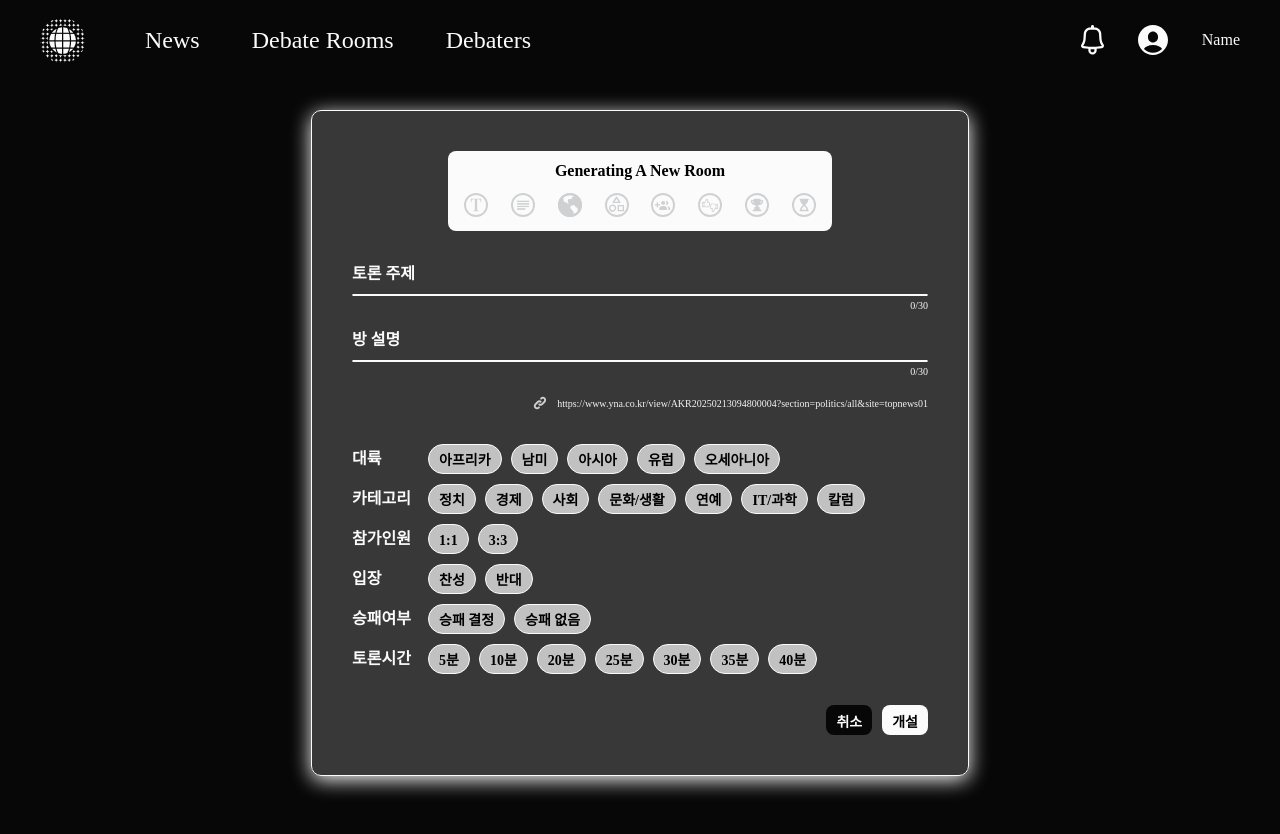
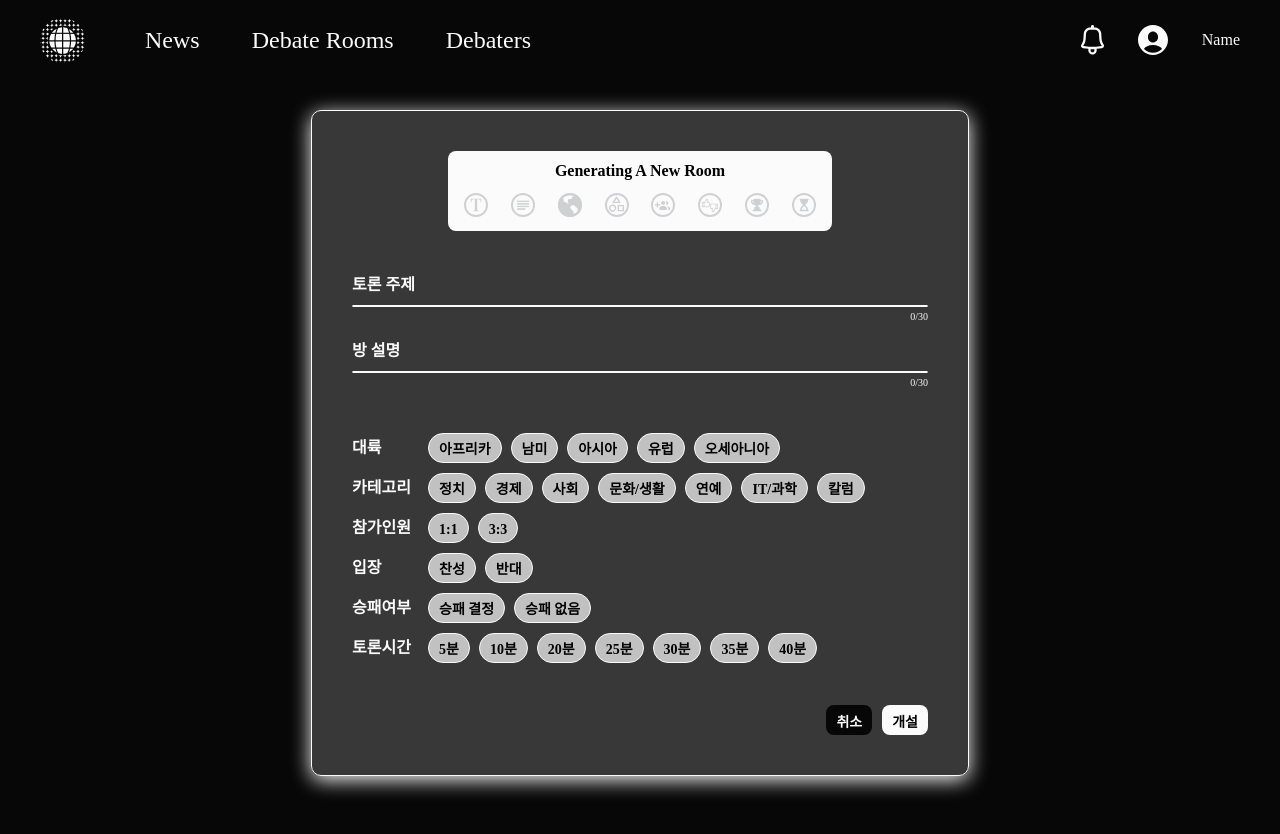
Before and after one commit to prgrms-web-devcourse-final-project/WEB2_3_BlockB_FE, a React (Vite) app: page /debate-zone in a window 1280 px wide. Shown: the top 834 px of the page. Built offline with nearby package versions, Linux system fonts and the light colour scheme; a web font is replaced by a local one.

Commit message:
fix:generatingType=fromNews일때만 링크보이도록변경

```diff
--- a/src/components/debate-zone/generating-room/GeneratingRoom.tsx
+++ b/src/components/debate-zone/generating-room/GeneratingRoom.tsx
@@ -1,13 +1,13 @@
 import { useEffect, useState } from "react";
 
-import { gsap } from "gsap";
-import { useNavigate } from "react-router";
-import link from "../../../assets/icons/link.svg";
-import { useRoomStore } from "../../../stores/roomStateStore";
-import RoomActionButtons from "./../RoomActionButtons";
 import CheckBoxGroups from "./CheckBoxGroups";
 import ProgressIndicator from "./ProgressIndicator";
+import RoomActionButtons from "./../RoomActionButtons";
 import RoomInputCard from "./RoomInputCard";
+import { gsap } from "gsap";
+import link from "../../../assets/icons/link.svg";
+import { useNavigate } from "react-router";
+import { useRoomStore } from "../../../stores/roomStateStore";
 
 export default function GeneratingRoom() {
   const [generatingType, setGeneratingType] = useState<
@@ -78,12 +78,14 @@ export default function GeneratingRoom() {
             fieldKey="description"
             setCheckedStates={setCheckedStates}
           />
+          {generatingType == "fromNews" && (
             <figure className="w-full flex justify-end items-center gap-2">
               <img src={link} alt="연관된 뉴스 링크" />
               <figcaption className="text-gray02 text-[10px] leading-0">
                 {newLink}
               </figcaption>
             </figure>
+          )}
         </div>
 
         <CheckBoxGroups
```
Lines whose indentation alone changed are shown as unchanged.
